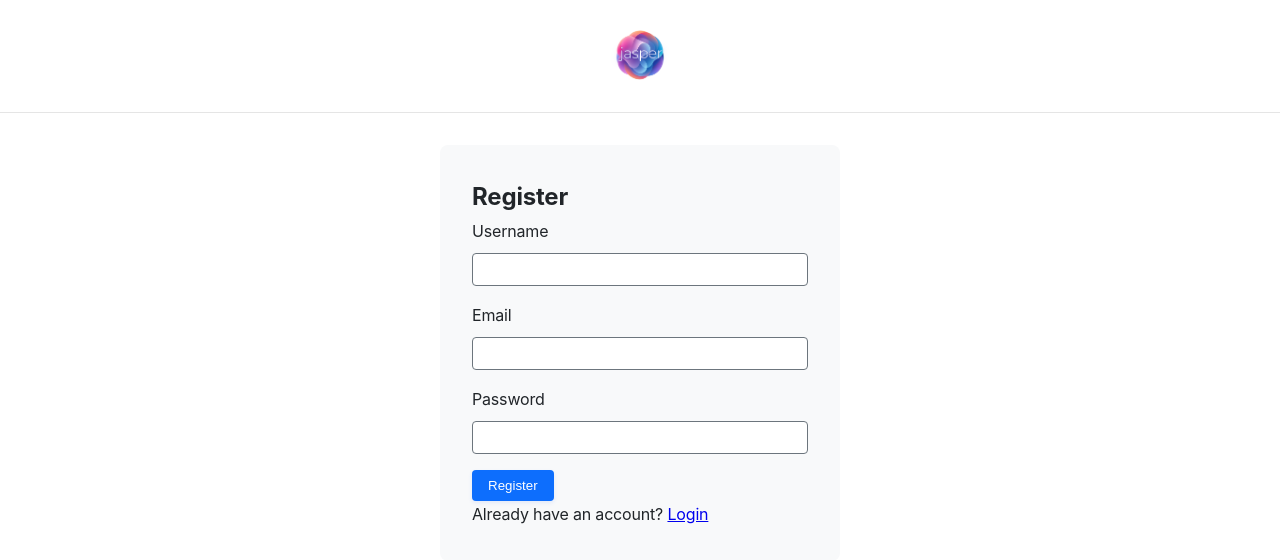
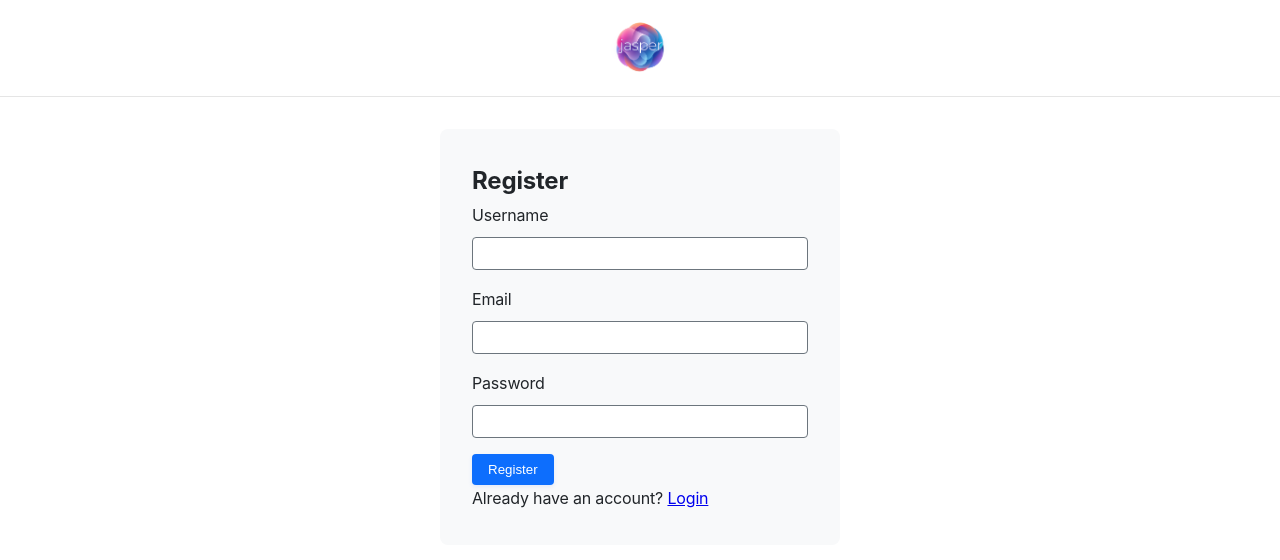
Before and after one commit to Bboyd59/chatryan, a Flask app: page /register in a window 1280 px wide. Shown: the top 560 px of the page. Run offline with Flask 3, Linux system fonts and the light colour scheme.

Commit message:
Agent query: How does the spacing look now? Is it more compact with less wasted space between messages and header?
Screenshot: https://storage.googleapis.com/screenshot-production-us-central1/8929778e-5396-459b-b19e-15e632699f10/c160d550-a25d-410c-aad4-b0bda7933f40.jpg

```diff
--- a/static/css/style.css
+++ b/static/css/style.css
@@ -21,17 +21,17 @@
     height: calc(100vh - 80px);
     max-width: 1200px;
     margin: 0 auto;
-    padding: 2rem;
-    gap: 2rem;
+    padding: 1rem;
+    gap: 1rem;
 }
 
 .messages {
     flex: 1;
     overflow-y: auto;
-    padding: 1rem;
+    padding: 0.5rem;
     display: flex;
     flex-direction: column;
-    gap: 1rem;
+    gap: 0.5rem;
 }
 
 .message-container {
@@ -110,10 +110,10 @@ body {
 }
 .app-header {
     width: 100%;
-    padding: 1rem;
+    padding: 0.5rem;
     background-color: var(--bg-primary);
     border-bottom: 1px solid rgba(0, 0, 0, 0.1);
-    margin-bottom: 1rem;
+    margin-bottom: 0.5rem;
 }
 
 .logo-container {
```
Also changed, not shown: Screenshot 2024-12-04 at 1.28.12 PM.png (added).
